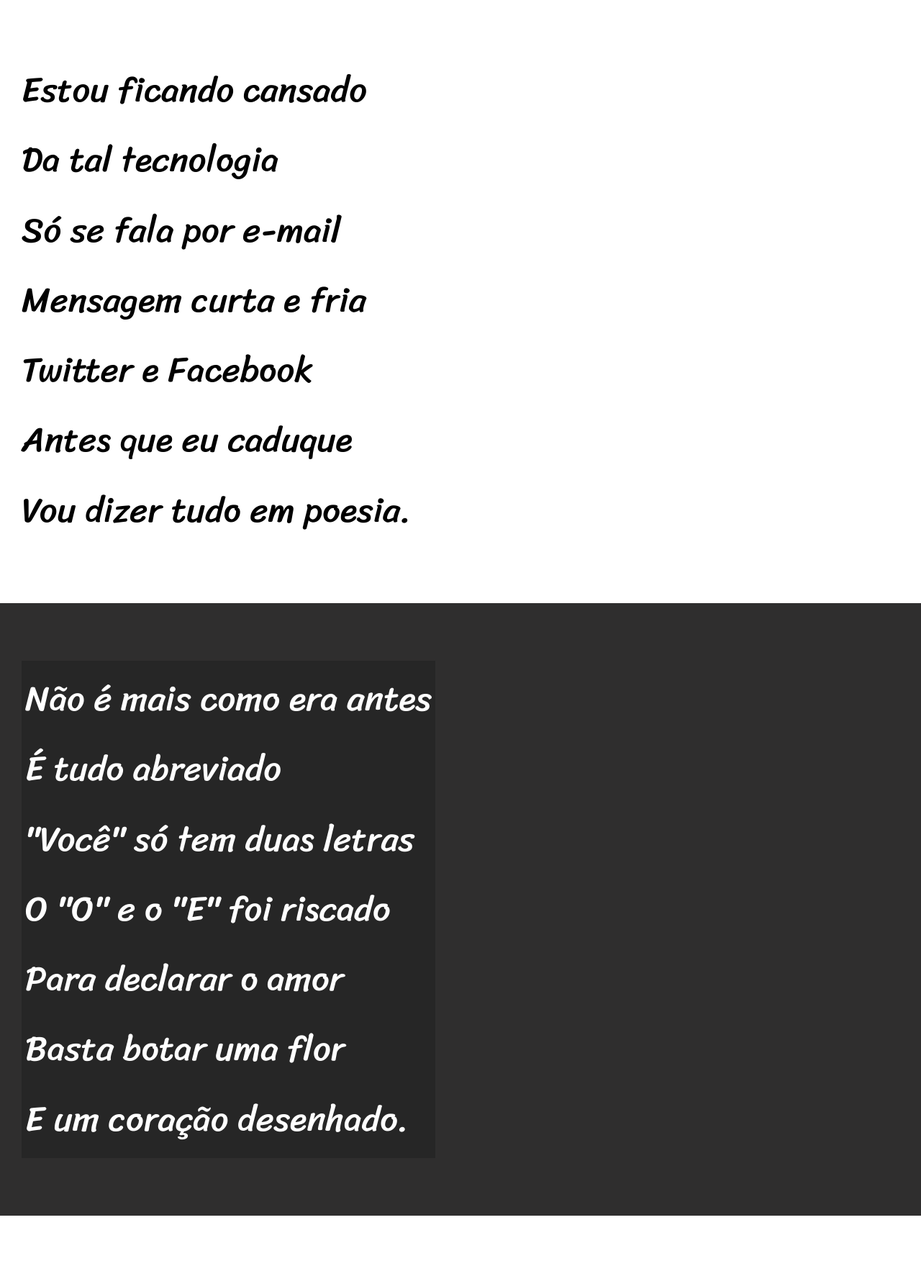
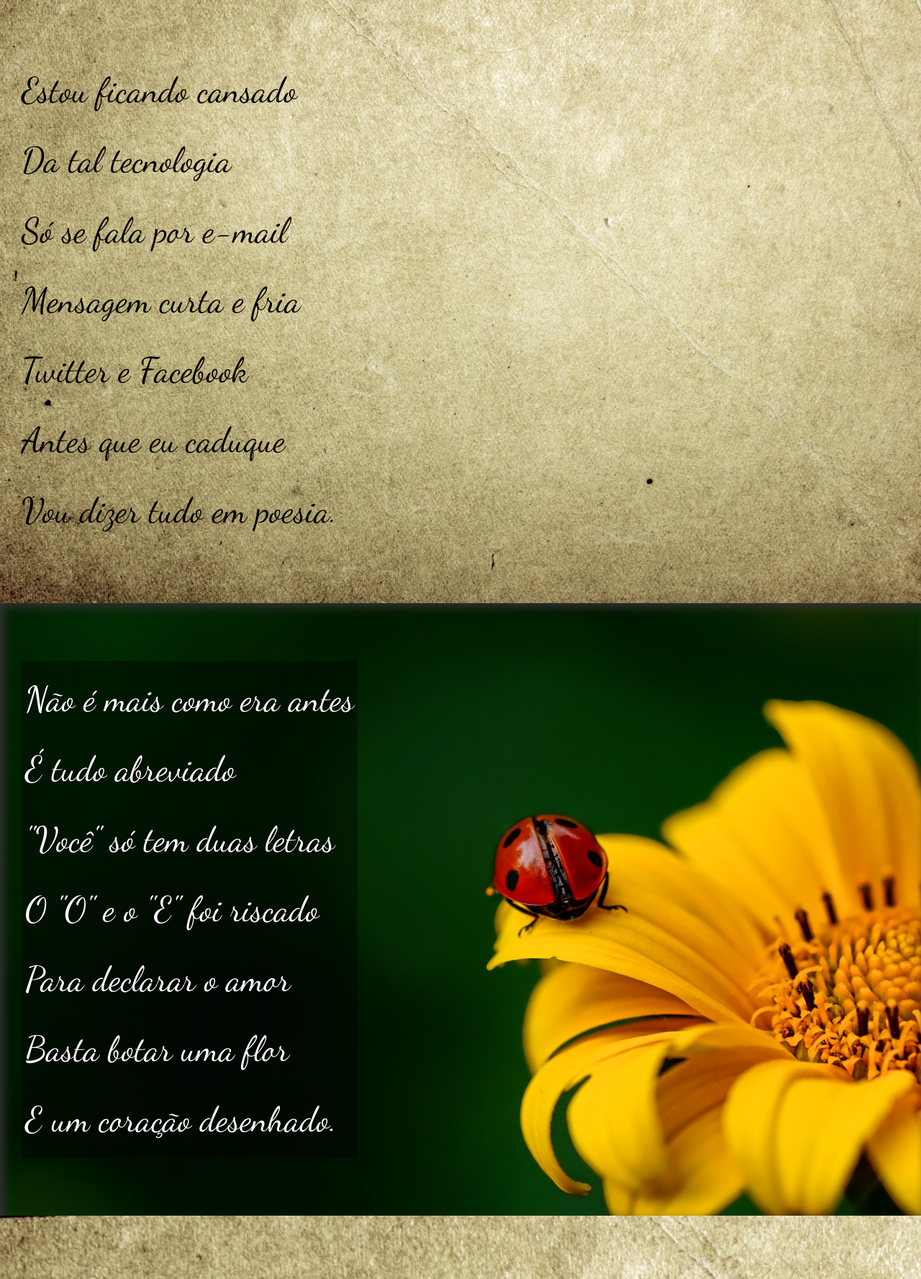
Before and after one commit to LucianoCaltran/html-css, a plain HTML site: page desafios/012/index.html in a window 1280 px wide. Shown: the part 263-2040 px from the top of the page at 72% size. Drawn offline with Linux system fonts and the light colour scheme; a web font is replaced by a local one.

Commit message:
finalizado

```diff
--- a/desafios/012/estilo/style.css
+++ b/desafios/012/estilo/style.css
@@ -2,10 +2,12 @@
 
 @import url('https://fonts.googleapis.com/css2?family=Passion+One&family=Sriracha&display=swap');
 
+@import url('https://fonts.googleapis.com/css2?family=Calligraffitti&family=Dancing+Script&display=swap');
+
 :root{
     --fonte1: Verdana, Geneva, Tahoma, sans-serif;
     --fonte2: 'Passion One', cursive;
-    --fonte3: 'Sriracha', cursive;
+    --fonte3: 'Dancing Script', cursive;
 }
 
 *{
@@ -56,20 +58,40 @@ section{
     padding-left: 30px;
 }
 
+section > p{
+    padding-bottom: 2em;
+}
+
 section.normal{
-    background-color: white;
+    background-image: url('../imagens/paper-texture.jpg');
+    background-size: cover;
     color: black;
+    font-weight: 500;
 }
 
 section.imagem{
     background-color: rgb(47, 46, 46);
     color: white;
+    box-shadow: inset 6px 6px 13px 0px rgb(49, 48, 48);
+    background-size: cover;
+    background-attachment: fixed;
 }
 
 section.imagem > p{
-    background-color: rgba(0, 0, 0, 0.185);
+    background-color: rgba(0, 0, 0, 0.383);
     display: inline-block;
     padding: 5px;
+    text-shadow: 1px 1px 0px rgb(0, 0, 0);
+}
+
+section#img01{
+    background-image: url('../imagens/background001.jpg');
+    background-position: right center;
+}
+
+section#img02{
+    background-image: url('../imagens/background002.jpg');
+    background-position: right center;
 }
 
 footer{
--- a/desafios/012/index.html
+++ b/desafios/012/index.html
@@ -29,7 +29,7 @@
 
 
 
-    <section class="imagem">
+    <section class="imagem" id="img01">
         <p>
             Não é mais como era antes <br>
             É tudo abreviado <br>
@@ -67,7 +67,7 @@
 
 
 
-    <section class="imagem">
+    <section class="imagem" id="img02">
         <p>
             Tenho saudade das cartas <br>
             Escritas com a própria mão <br>
@@ -103,7 +103,7 @@
         </p>
     </section>
     <footer>
-        Site Criado Por <a href="#">Luciano Caltran</a> . 2022
+        Site Criado Por Luciano Caltran . 2022
     </footer>
 </body>
 </html>
```
Also changed, not shown: desafios/012/imagens/paper-texture.jpg (added).
